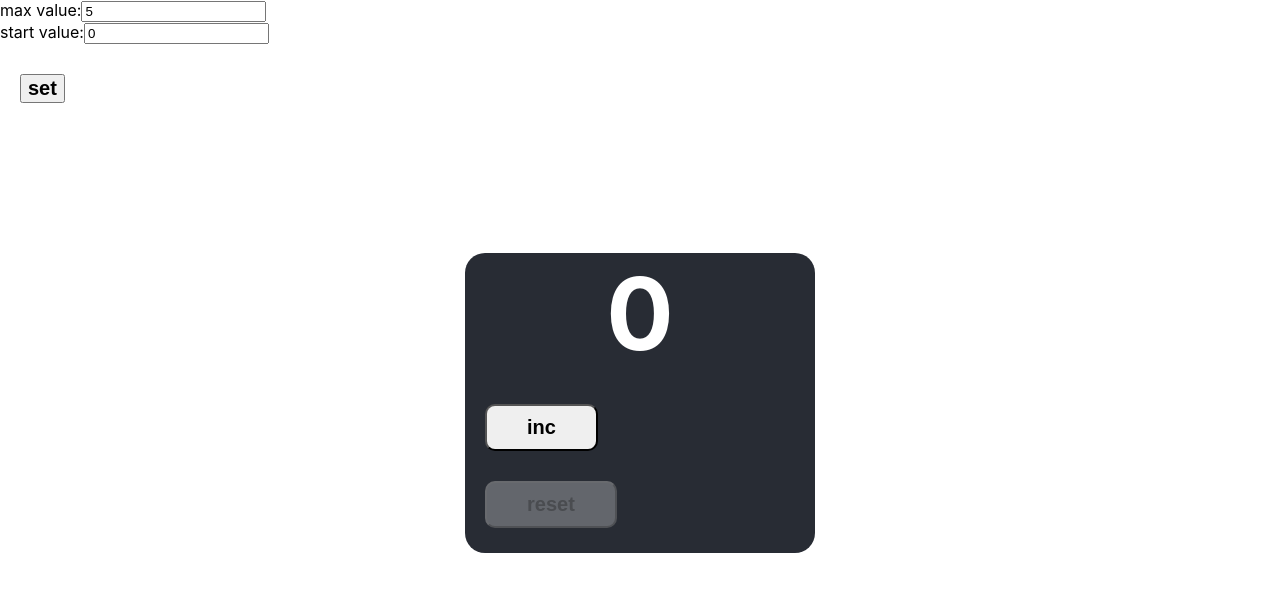
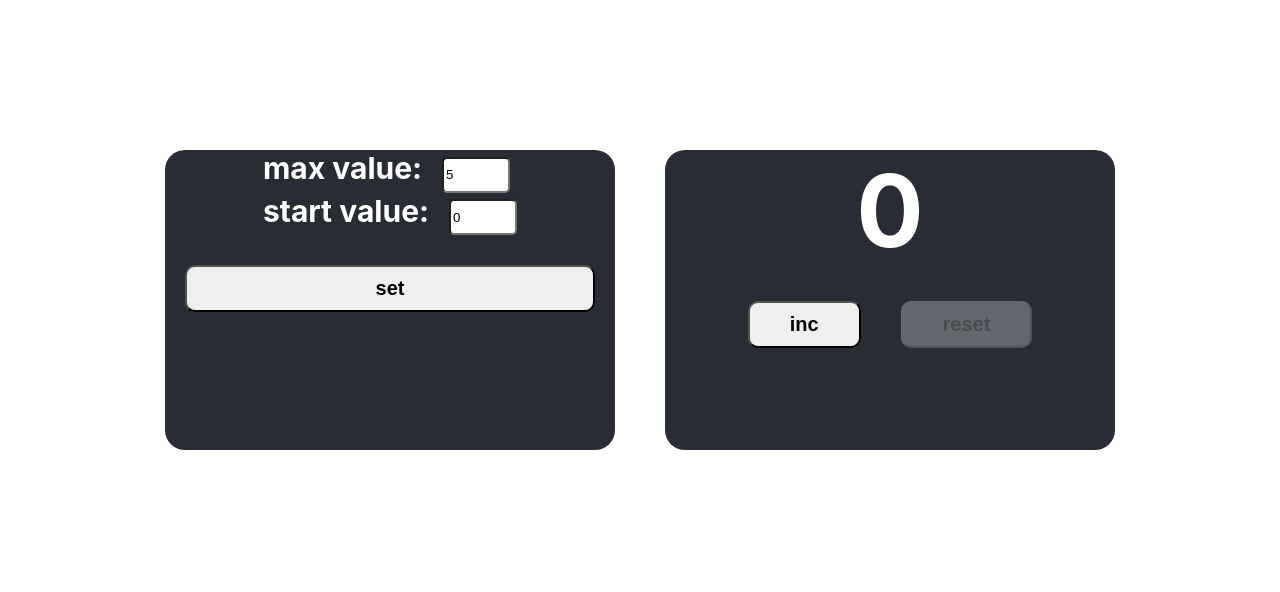
Before and after one commit to SlavaOST-it/counter, a React (Create React App) app: page / in a window 1280 px wide. Shown: the top 592 px of the page. Built offline with nearby package versions, Linux system fonts and the light colour scheme.

Commit message:
add classes for <SettingsCounter/>

```diff
--- a/src/Counter.module.css
+++ b/src/Counter.module.css
@@ -1,7 +1,14 @@
+.app {
+    display: flex;
+    justify-content: center;
+    margin: 150px auto;
+}
+
 .body {
     justify-content: center;
-    margin: 150px auto;
-    width: 350px;
+    margin-left: 50px;
+
+    width: 450px;
     height: 300px;
     background: #282c34;
     border-radius: 20px;
@@ -24,20 +31,74 @@
     font-weight: bold;
 }
 
+.error{
+    display: flex;
+    justify-content: center;
+
+    color: red;
+    font-size: 40px;
+    font-weight: bold;
+}
+
+.btnDiv {
+    display: flex;
+    justify-content: center;
+    margin: 0 auto;
+
+}
+
 .btn {
-    display: flex;
     margin: 30px 20px 0;
     font-size: 20px;
     font-weight: bold;
-
-}
-
-.inc {
     padding: 10px 40px;
     border-radius: 10px;
 }
 
+.btn:active {
+    transform: scale(0.85);
+    /* Scaling button to 0.98 to its original size */
+    box-shadow: 3px 2px 22px 1px rgba(0, 0, 0, 0.24);
+    /* Lowering the shadow */
+}
+
+.inc {
+
+}
+
 .reset {
-    padding: 10px 40px;
-    border-radius: 10px;
+
 }
+
+.settingsBody {
+    display: flex;
+    flex-direction: column;
+
+    width: 450px;
+    height: 300px;
+    background: #282c34;
+    border-radius: 20px;
+}
+
+.inputDiv {
+margin: 0 auto;
+
+}
+
+.valueDiv {
+
+}
+
+.input {
+    border-radius: 5px;
+    width: 60px;
+    height: 30px;
+}
+
+.valueText {
+    color: white;
+    font-size: 30px;
+    font-weight: bold;
+
+    margin-right: 20px;
+}
```
